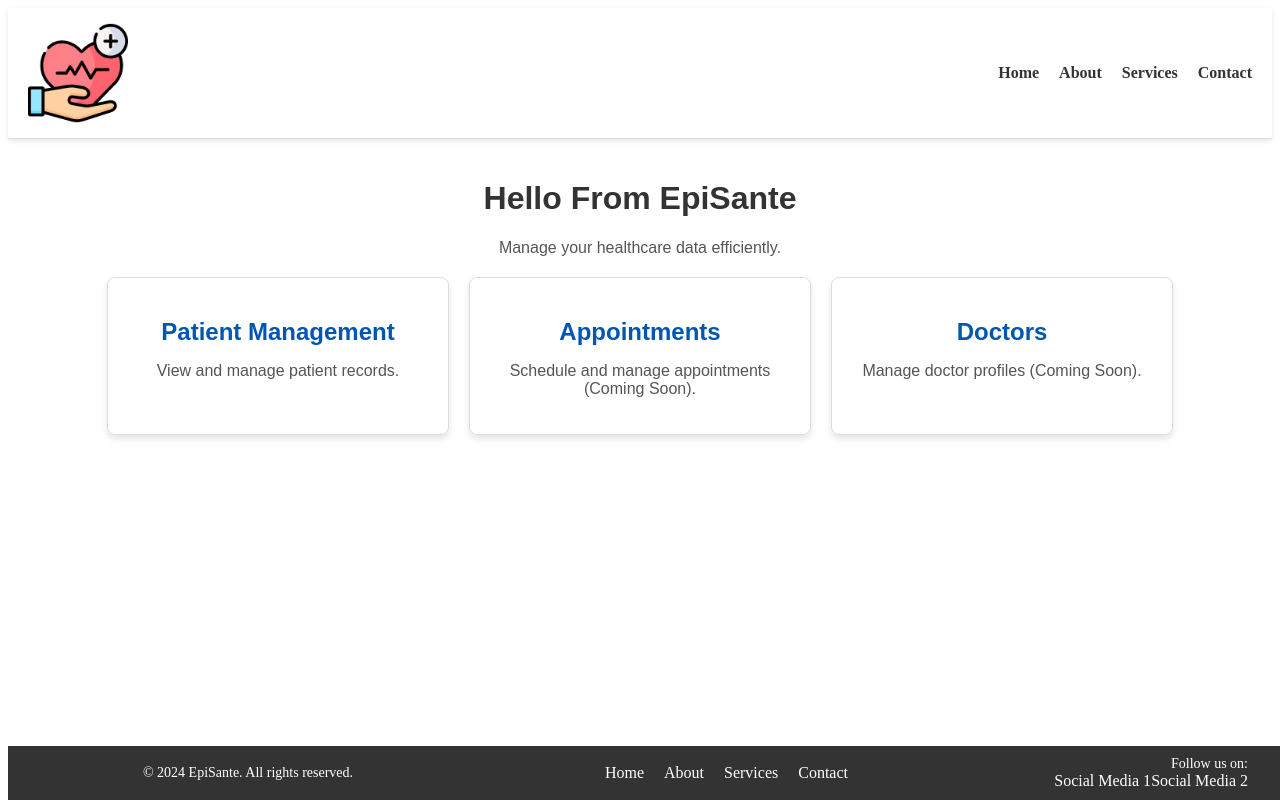
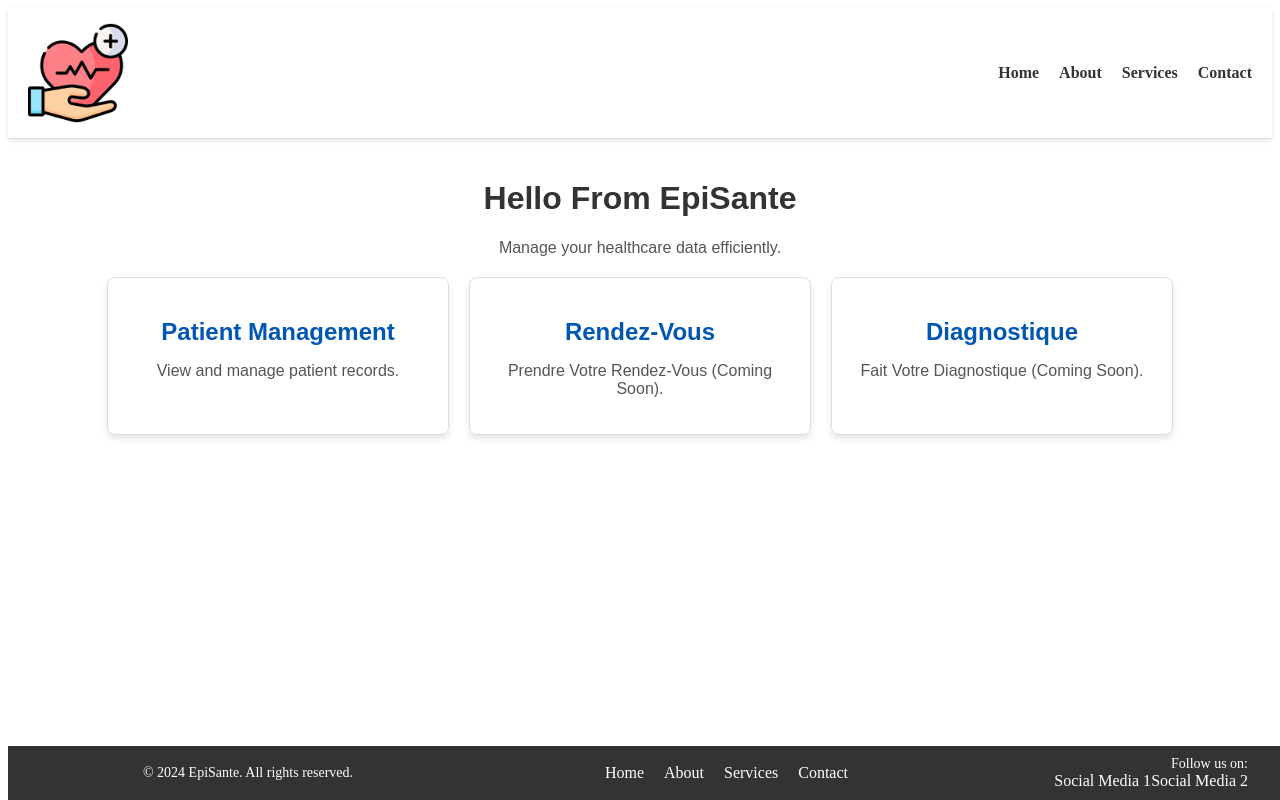
Before and after one commit to Anir-sadiqui/Sirius-front, a React (Vite) app: page / in a window 1280 px wide. Built offline with nearby package versions, Linux system fonts and the light colour scheme.

Commit message:
Edit the Main and the PageNotFounf components

```diff
--- a/src/components/MainContent.jsx
+++ b/src/components/MainContent.jsx
@@ -15,13 +15,13 @@ const MainContent = () => {
                 </div>
 
                 <div className="card">
-                    <h2>Appointments</h2>
-                    <p>Schedule and manage appointments (Coming Soon).</p>
+                    <h2>Rendez-Vous</h2>
+                    <p>Prendre Votre Rendez-Vous  (Coming Soon).</p>
                 </div>
 
                 <div className="card">
-                    <h2>Doctors</h2>
-                    <p>Manage doctor profiles (Coming Soon).</p>
+                    <h2>Diagnostique</h2>
+                    <p>Fait Votre Diagnostique (Coming Soon).</p>
                 </div>
 
             </div>
--- a/src/components/PageNotFound.jsx
+++ b/src/components/PageNotFound.jsx
@@ -1,5 +1,5 @@
 import React from 'react';
-import '../styles/styleComponents/PageNotFound.css'; // Optional: Add some styling
+import '../styles/styleComponents/PageNotFound.css';
 
 const PageNotFound = () => {
     return (
```
